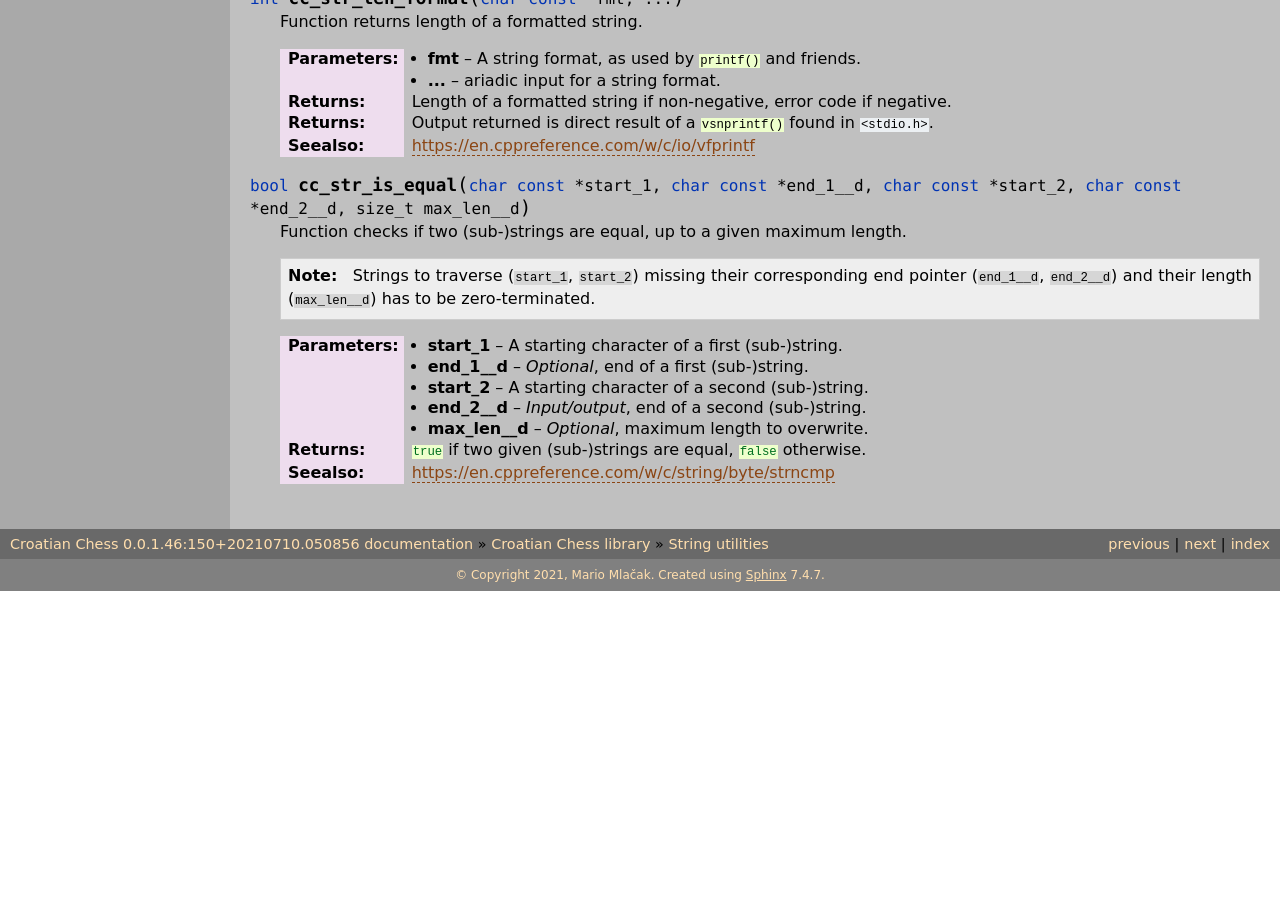
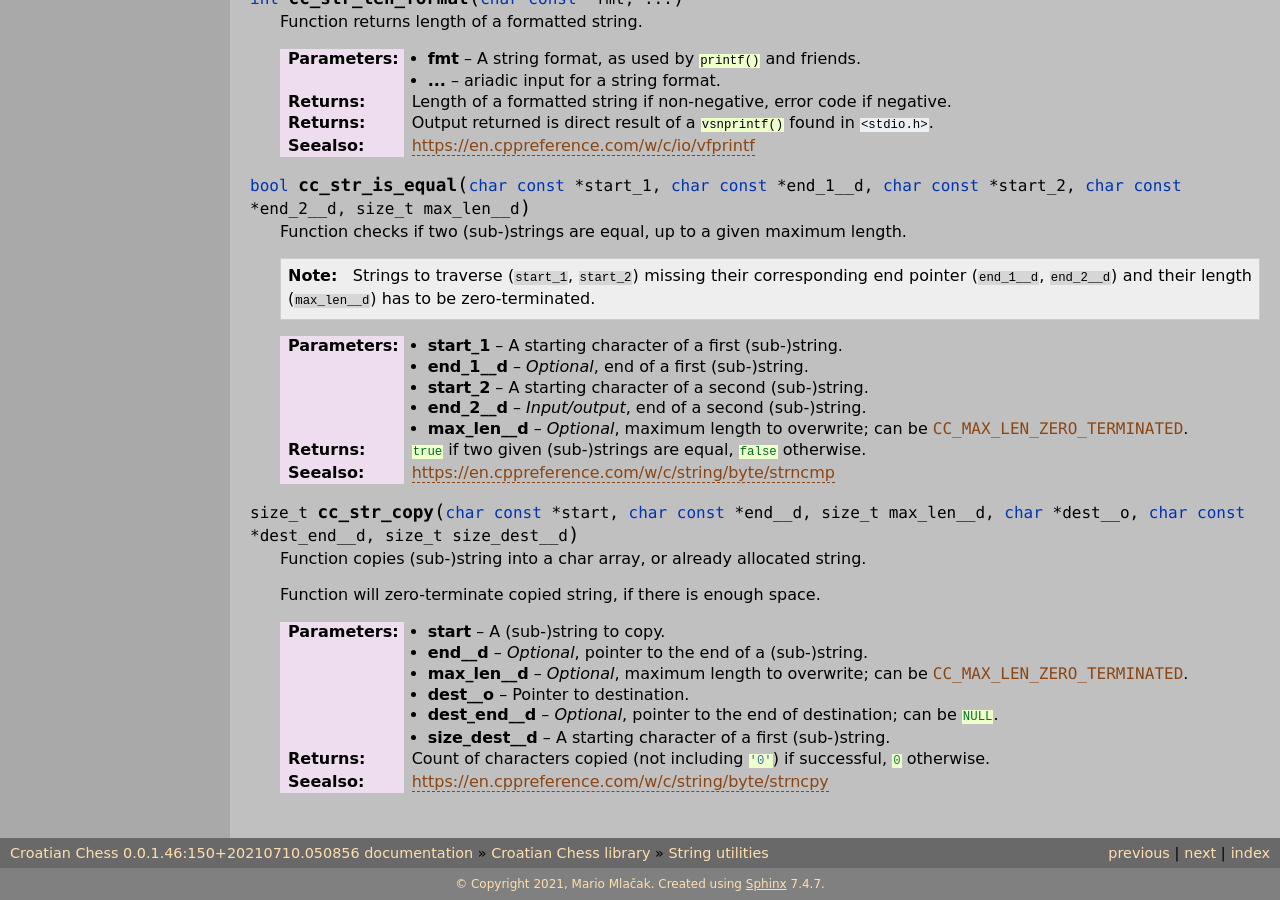
Before and after one commit to mmlacak/crochess, a Sphinx documentation site: the page built from docs/source/libcc/ccstrutils.rst, in a window 1280 px wide and 900 px high, scrolled down 5012 px. Built offline with Sphinx 7.4.7, drawn with Linux system fonts in a browser that asks for light colours; before the commit the page ends 5603 px from its top, so only the background shows below that.

Commit message:
Documented cc_str_copy().

```diff
--- a/docs/source/libcc/ccstrutils.rst
+++ b/docs/source/libcc/ccstrutils.rst
@@ -344,6 +344,21 @@ String utility functions
     :param end_1__d: *Optional*, end of a first (sub-)string.
     :param start_2: A starting character of a second (sub-)string.
     :param end_2__d: *Input/output*, end of a second (sub-)string.
-    :param max_len__d: *Optional*, maximum length to overwrite.
+    :param max_len__d: *Optional*, maximum length to overwrite; can be :c:expr:`CC_MAX_LEN_ZERO_TERMINATED`.
     :returns: :c:`true` if two given (sub-)strings are equal, :c:`false` otherwise.
     :seealso: https://en.cppreference.com/w/c/string/byte/strncmp
+
+.. c:function:: size_t cc_str_copy( char const * start, char const * end__d, size_t max_len__d, char * dest__o, char const * dest_end__d, size_t size_dest__d )
+
+    Function copies (sub-)string into a char array, or already allocated string.
+
+    Function will zero-terminate copied string, if there is enough space.
+
+    :param start: A (sub-)string to copy.
+    :param end__d: *Optional*, pointer to the end of a (sub-)string.
+    :param max_len__d: *Optional*, maximum length to overwrite; can be :c:expr:`CC_MAX_LEN_ZERO_TERMINATED`.
+    :param dest__o: Pointer to destination.
+    :param dest_end__d: *Optional*, pointer to the end of destination; can be :c:`NULL`.
+    :param size_dest__d: A starting character of a first (sub-)string.
+    :returns: Count of characters copied (not including :c:`'\0'`) if successful, :c:`0` otherwise.
+    :seealso: https://en.cppreference.com/w/c/string/byte/strncpy
```
